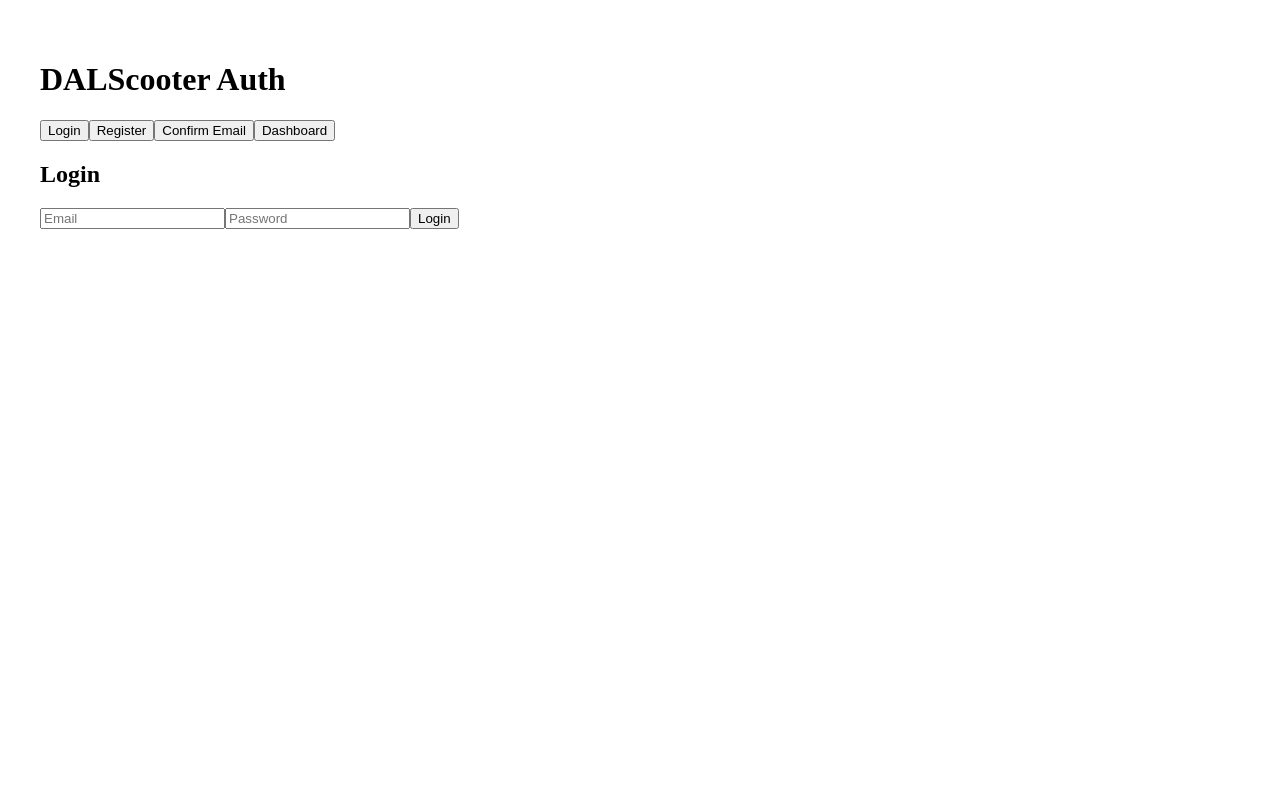
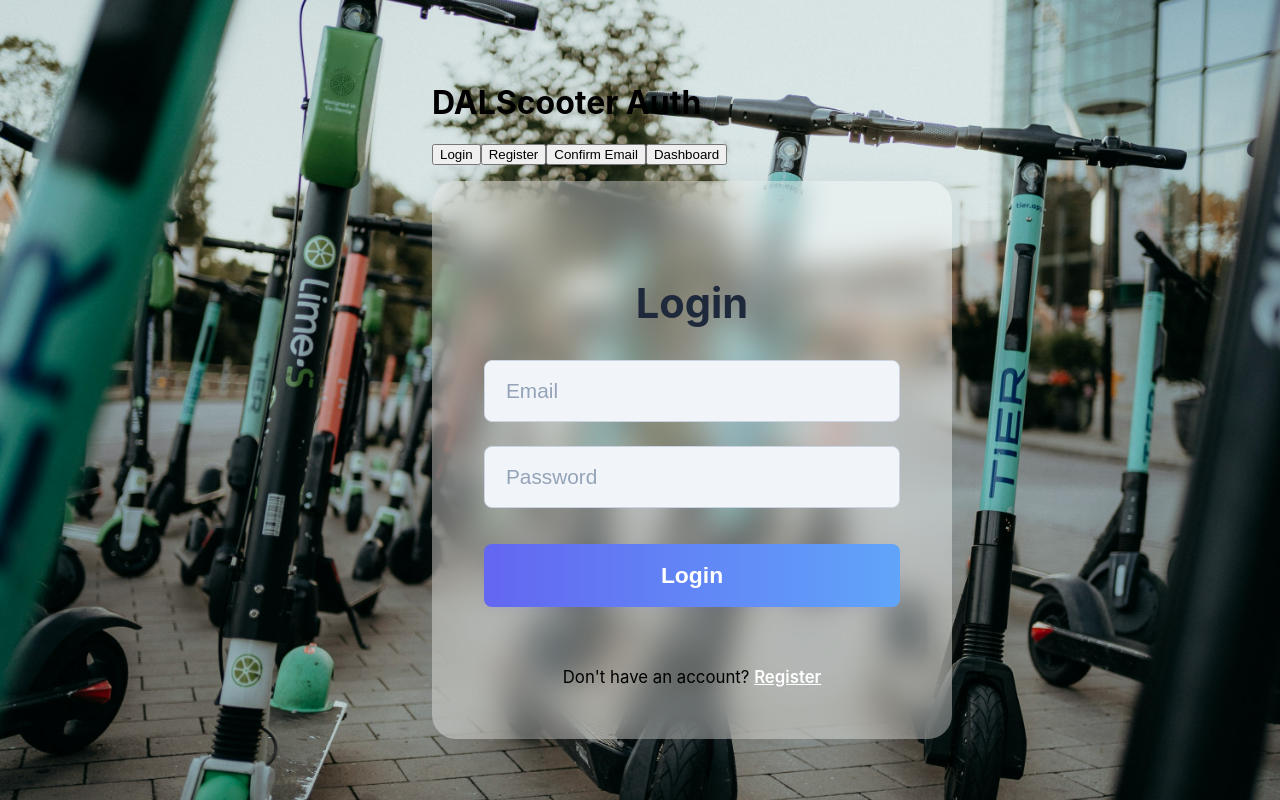
Before and after one commit to Viishveesh/DALScooter, a React (Vite) app in the folder frontend/: page / in a window 1280 px wide. Built offline with nearby package versions, Linux system fonts and the light colour scheme; what amazon-cognito-identity-js would draw is missing.

Commit message:
feat(ui): modernize login, register, confirm pages

```diff
--- a/frontend/src/App.jsx
+++ b/frontend/src/App.jsx
@@ -1,21 +1,25 @@
 import React from 'react';
-import { Routes, Route, Link } from 'react-router-dom';
+import { Routes, Route, Link, useLocation } from 'react-router-dom';
 import Register from './components/Register';
 import Login from './components/Login';
 import ConfirmAccount from './components/ConfirmAccount';
 import Dashboard from './components/Dashboard';
 
 export default function App() {
+  const location = useLocation();
+  const hideNav = location.pathname === '/login' || location.pathname === '/register' || location.pathname === '/confirm';
+  const hideHeading = location.pathname === '/login' || location.pathname === '/register' || location.pathname === '/confirm';
   return (
     <div style={{ padding: '2rem' }}>
-      <h1>DALScooter Auth</h1>
+      {!hideHeading && <h1>DALScooter Auth</h1>}
+      {!hideNav && (
         <nav style={{ marginBottom: '1rem' }}>
           <Link to="/login"><button>Login</button></Link>
           <Link to="/register"><button>Register</button></Link>
           <Link to="/confirm"><button>Confirm Email</button></Link>
           <Link to="/dashboard"><button>Dashboard</button></Link>
         </nav>
-
+      )}
       <Routes>
         <Route path="/" element={<Login />} />
         <Route path="/login" element={<Login />} />
--- /dev/null
+++ b/frontend/src/components/ConfirmAccount.css
@@ -0,0 +1,65 @@
+.auth-container {
+  max-width: 624px;
+  width: 100%;
+  background: rgba(255, 255, 255, 0.35);
+  border-radius: 24px;
+  box-shadow: 0 8px 32px rgba(60, 72, 88, 0.12);
+  padding: 62px 52px 52px 52px;
+  text-align: center;
+  transition: box-shadow 0.2s;
+  backdrop-filter: blur(16px);
+  -webkit-backdrop-filter: blur(16px);
+}
+
+.auth-container h2 {
+  font-size: 2.6rem;
+  font-weight: 700;
+  margin-bottom: 32px;
+  color: #1e293b;
+}
+
+.login-form {
+  display: flex;
+  flex-direction: column;
+  gap: 24px;
+}
+
+.login-form input {
+  padding: 18px 21px;
+  border: 1.5px solid #cbd5e1;
+  border-radius: 8px;
+  font-size: 1.3rem;
+  background: #f1f5f9;
+  transition: border 0.2s, box-shadow 0.2s;
+}
+
+.login-form button {
+  background: linear-gradient(90deg, #6366f1 0%, #60a5fa 100%);
+  color: #fff;
+  border: none;
+  border-radius: 8px;
+  padding: 18px 0;
+  font-size: 1.43rem;
+  font-weight: 700;
+  cursor: pointer;
+  margin-top: 12px;
+  transition: background 0.2s, box-shadow 0.2s;
+  box-shadow: 0 2px 8px rgba(99, 102, 241, 0.08);
+}
+
+.message {
+  margin-top: 18px;
+  font-size: 1.18rem;
+  font-weight: 600;
+  min-height: 28px;
+  text-shadow: 0 2px 8px rgba(0,0,0,0.10);
+  letter-spacing: 0.01em;
+}
+
+.message-success {
+  color: #22c55e;
+}
+
+.message-error {
+  color: #ef4444;
+}
--- a/frontend/src/components/ConfirmAccount.jsx
+++ b/frontend/src/components/ConfirmAccount.jsx
@@ -1,5 +1,7 @@
 import React, { useState } from 'react';
 import { CognitoUserPool, CognitoUser } from 'amazon-cognito-identity-js';
+import './ConfirmAccount.css';
+import { useNavigate } from 'react-router-dom';
 
 const poolData = {
   UserPoolId: import.meta.env.VITE_COGNITO_USER_POOL_ID,
@@ -12,6 +14,7 @@ export default function ConfirmAccount() {
   const [email, setEmail] = useState('');
   const [code, setCode] = useState('');
   const [message, setMessage] = useState('');
+  const navigate = useNavigate();
 
   const handleConfirm = (e) => {
     e.preventDefault();
@@ -22,19 +25,20 @@ export default function ConfirmAccount() {
         setMessage(err.message || JSON.stringify(err));
       } else {
         setMessage('Account confirmed successfully! You can now log in.');
+        setTimeout(() => navigate('/login'), 1200);
       }
     });
   };
 
   return (
-    <div>
+    <div className="auth-container">
       <h2>Confirm Your Email</h2>
-      <form onSubmit={handleConfirm}>
+      <form className="login-form" onSubmit={handleConfirm}>
         <input placeholder="Email" value={email} onChange={(e) => setEmail(e.target.value)} />
         <input placeholder="Confirmation Code" value={code} onChange={(e) => setCode(e.target.value)} />
         <button type="submit">Confirm</button>
       </form>
-      <p>{message}</p>
+      <p className={`message${message.includes('successfully') ? ' message-success' : message ? ' message-error' : ''}`}>{message}</p>
     </div>
   );
 }
--- /dev/null
+++ b/frontend/src/components/Login.css
@@ -0,0 +1,130 @@
+body {
+    min-height: 100vh;
+    width: 100vw;
+    margin: 0;
+    font-family: 'Inter', 'Segoe UI', Arial, sans-serif;
+    background: url('/login-bg.jpg') no-repeat center center fixed;
+    background-size: cover;
+    background-position: center;
+    background-repeat: no-repeat;
+    display: flex;
+    align-items: center;
+    justify-content: center;
+}
+
+.main-content {
+    flex: 1;
+    display: flex;
+    flex-direction: column;
+    align-items: center;
+    justify-content: center;
+    width: 100%;
+}
+
+.auth-container {
+    max-width: 624px;
+    width: 100%;
+    background: rgba(255, 255, 255, 0.35);
+    border-radius: 24px;
+    box-shadow: 0 8px 32px rgba(60, 72, 88, 0.12);
+    padding: 62px 52px 52px 52px;
+    text-align: center;
+    transition: box-shadow 0.2s;
+    backdrop-filter: blur(16px);
+    -webkit-backdrop-filter: blur(16px);
+}
+
+.auth-container:hover {
+    box-shadow: 0 12px 40px rgba(60, 72, 88, 0.18);
+}
+
+.auth-container h2 {
+    font-size: 2.6rem;
+    font-weight: 700;
+    margin-bottom: 32px;
+    color: #1e293b;
+}
+
+.auth-title {
+    font-size: 2.5rem;
+    font-weight: 800;
+    margin-bottom: 16px;
+    letter-spacing: -1px;
+    color: #1e293b;
+}
+
+.auth-nav {
+    display: flex;
+    justify-content: center;
+    gap: 12px;
+    margin-bottom: 32px;
+}
+
+.auth-nav button {
+    background: #e0e7ff;
+    border: none;
+    border-radius: 8px;
+    padding: 8px 18px;
+    font-size: 1rem;
+    color: #6366f1;
+    font-weight: 600;
+    cursor: pointer;
+    transition: background 0.2s;
+}
+
+.auth-nav button:hover {
+    background: #6366f1;
+    color: #fff;
+}
+
+.login-form {
+    display: flex;
+    flex-direction: column;
+    gap: 24px;
+}
+
+.login-form input {
+    padding: 18px 21px;
+    border: 1.5px solid #cbd5e1;
+    border-radius: 8px;
+    font-size: 1.3rem;
+    background: #f1f5f9;
+    transition: border 0.2s, box-shadow 0.2s;
+}
+
+.login-form input:focus {
+    border: 1.5px solid #6366f1;
+    box-shadow: 0 0 0 2px #6366f133;
+    outline: none;
+}
+
+.login-form button {
+    background: linear-gradient(90deg, #6366f1 0%, #60a5fa 100%);
+    color: #fff;
+    border: none;
+    border-radius: 8px;
+    padding: 18px 0;
+    font-size: 1.43rem;
+    font-weight: 700;
+    cursor: pointer;
+    margin-top: 12px;
+    transition: background 0.2s, box-shadow 0.2s;
+    box-shadow: 0 2px 8px rgba(99, 102, 241, 0.08);
+}
+
+.login-form button:hover {
+    background: linear-gradient(90deg, #4338ca 0%, #2563eb 100%);
+    box-shadow: 0 4px 16px rgba(99, 102, 241, 0.16);
+}
+
+.login-form input::placeholder {
+    color: #94a3b8;
+    opacity: 1;
+}
+
+.auth-container p {
+    margin-top: 18px;
+    color: #ef4444;
+    font-weight: 500;
+    min-height: 24px;
+}
--- a/frontend/src/components/Login.jsx
+++ b/frontend/src/components/Login.jsx
@@ -4,7 +4,8 @@ import {
   InitiateAuthCommand,
   RespondToAuthChallengeCommand
 } from '@aws-sdk/client-cognito-identity-provider';
-import { useNavigate } from 'react-router-dom';
+import { useNavigate, Link } from 'react-router-dom';
+import './Login.css';
 
 const cognitoClient = new CognitoIdentityProviderClient({ region: import.meta.env.VITE_AWS_REGION });
 
@@ -23,6 +24,11 @@ export default function Login() {
   const [challengeAnswer, setChallengeAnswer] = useState('');
   const [message, setMessage] = useState('');
   const navigate = useNavigate();
+
+  const handleSubmit = (e) => {
+    e.preventDefault();
+    initiateUserPasswordAuth();
+  };
 
   const initiateUserPasswordAuth = async () => {
     try {
@@ -104,34 +110,29 @@ export default function Login() {
   };
 
   return (
-    <div>
+    <div className="auth-container">
       <h2>Login</h2>
-
-      {step === 1 && (
-        <div>
-          <input placeholder="Email" value={email} onChange={e => setEmail(e.target.value)} />
-          <input placeholder="Password" type="password" value={password} onChange={e => setPassword(e.target.value)} />
-          <button onClick={initiateUserPasswordAuth}>Login</button>
-        </div>
-      )}
-
-      {step > 1 && (
-        <div>
-          <p>
-            {
-              challengeParam?.question
-                ? `Security Question: ${challengeParam.question}`
-                : challengeParam?.cipherText
-                ? `Decrypt this: ${challengeParam.cipherText}`
-                : "Awaiting next challenge..."
-            }
-          </p>
-          <input placeholder="Your Answer" value={challengeAnswer} onChange={e => setChallengeAnswer(e.target.value)} />
-          <button onClick={sendChallengeAnswer}>Submit</button>
-        </div>
-      )}
-
+      <form className="login-form" onSubmit={handleSubmit}>
+        <input
+          placeholder="Email"
+          value={email}
+          onChange={(e) => setEmail(e.target.value)}
+        />
+        <input
+          placeholder="Password"
+          type="password"
+          value={password}
+          onChange={(e) => setPassword(e.target.value)}
+        />
+        <button type="submit">Login</button>
+      </form>
       <p>{message}</p>
+      <div style={{ marginTop: '18px', fontSize: '1.05rem' }}>
+        Don't have an account?{' '}
+        <Link to="/register" style={{ color: '#fff', fontWeight: 600, textDecoration: 'underline', cursor: 'pointer' }}>
+          Register
+        </Link>
+      </div>
     </div>
   );
 }
--- /dev/null
+++ b/frontend/src/components/Register.css
@@ -0,0 +1,66 @@
+.auth-container {
+  max-width: 624px;
+  width: 100%;
+  background: rgba(255, 255, 255, 0.35);
+  border-radius: 24px;
+  box-shadow: 0 8px 32px rgba(60, 72, 88, 0.12);
+  padding: 62px 52px 52px 52px;
+  text-align: center;
+  transition: box-shadow 0.2s;
+  backdrop-filter: blur(16px);
+  -webkit-backdrop-filter: blur(16px);
+}
+
+.auth-container h2 {
+  font-size: 2.6rem;
+  font-weight: 700;
+  margin-bottom: 32px;
+  color: #1e293b;
+}
+
+.login-form {
+  display: flex;
+  flex-direction: column;
+  gap: 24px;
+}
+
+.login-form input,
+.login-form select {
+  padding: 18px 21px;
+  border: 1.5px solid #cbd5e1;
+  border-radius: 8px;
+  font-size: 1.3rem;
+  background: #f1f5f9;
+  transition: border 0.2s, box-shadow 0.2s;
+}
+
+.login-form button {
+  background: linear-gradient(90deg, #6366f1 0%, #60a5fa 100%);
+  color: #fff;
+  border: none;
+  border-radius: 8px;
+  padding: 18px 0;
+  font-size: 1.43rem;
+  font-weight: 700;
+  cursor: pointer;
+  margin-top: 12px;
+  transition: background 0.2s, box-shadow 0.2s;
+  box-shadow: 0 2px 8px rgba(99, 102, 241, 0.08);
+}
+
+.message {
+  margin-top: 18px;
+  font-size: 1.18rem;
+  font-weight: 600;
+  min-height: 28px;
+  text-shadow: 0 2px 8px rgba(0,0,0,0.10);
+  letter-spacing: 0.01em;
+}
+
+.message-success {
+  color: #22c55e;
+}
+
+.message-error {
+  color: #ef4444;
+}
--- a/frontend/src/components/Register.jsx
+++ b/frontend/src/components/Register.jsx
@@ -1,5 +1,6 @@
 import React, { useState } from 'react';
 import { useNavigate } from 'react-router-dom';
+import './Register.css';
 import {
   CognitoUserPool
 } from 'amazon-cognito-identity-js';
@@ -46,12 +47,12 @@ export default function Register() {
   };
 
   return (
-    <div>
+    <div className="auth-container">
       <h2>Register</h2>
-      <form onSubmit={handleSubmit}>
+      <form className="login-form" onSubmit={handleSubmit}>
         <input placeholder="Email" value={email} onChange={(e) => setEmail(e.target.value)} />
         <input placeholder="Password" type="password" value={password} onChange={(e) => setPassword(e.target.value)} />
-        <select value={question} onChange={(e) => setQuestion(e.target.value)} required>
+        <select value={question} onChange={(e) => setQuestion(e.target.value)} required style={{padding: '18px 21px', borderRadius: '8px', fontSize: '1.3rem', border: '1.5px solid #cbd5e1', background: '#f1f5f9', marginBottom: '8px'}}>
           <option value="">Select a security question</option>
           <option value="What is your favorite color?">What is your favorite color?</option>
           <option value="What was your first pet's name?">What was your first pet's name?</option>
@@ -61,7 +62,7 @@ export default function Register() {
         <input placeholder="Security Answer" value={answer} onChange={(e) => setAnswer(e.target.value)} />
         <button type="submit">Register</button>
       </form>
-      <p>{message}</p>
+      <p className={`message${message.includes('successful') ? ' message-success' : message ? ' message-error' : ''}`}>{message}</p>
     </div>
   );
 }
```
Also changed, not shown: frontend/src/App.css (+1 -42 lines), frontend/public/login-bg.jpg (added), 1 other file (tests, documents, lock files or other folders). Lines whose indentation alone changed are shown as unchanged.
